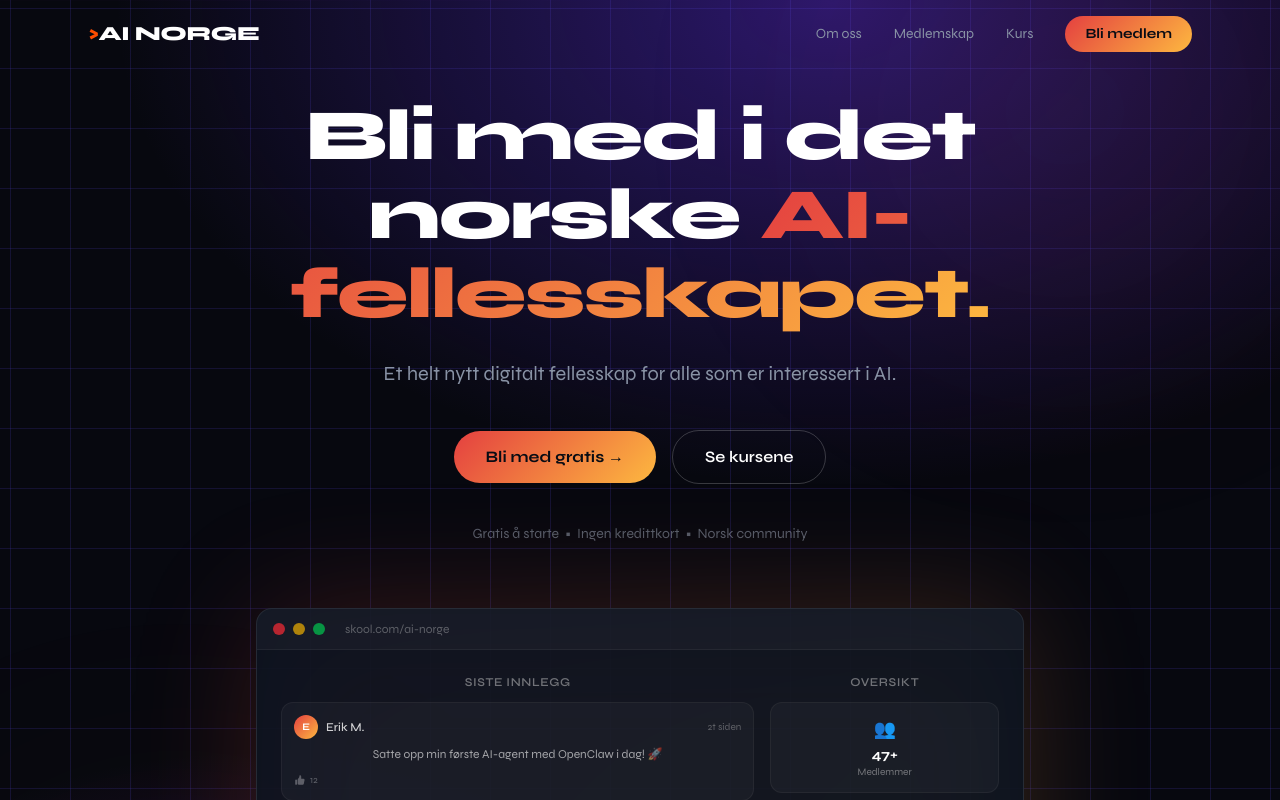
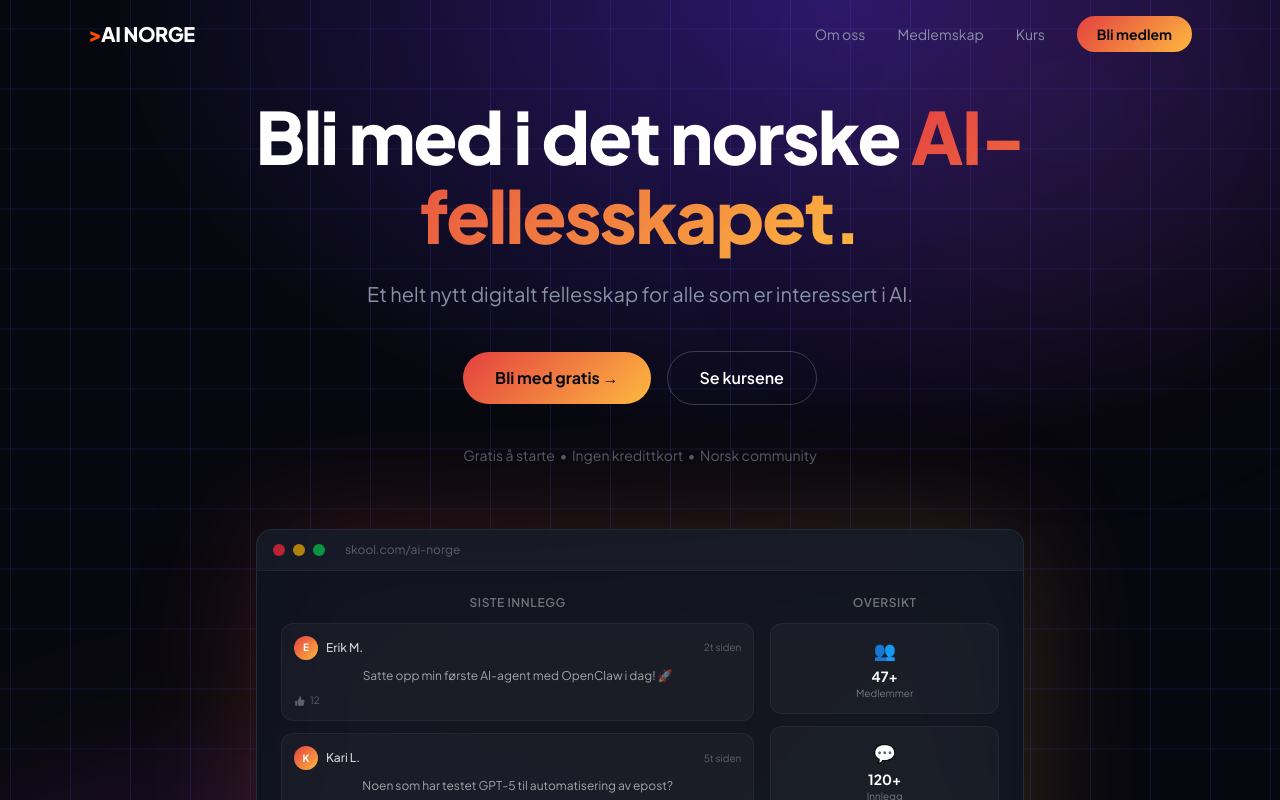
Before and after one commit to benjaclaw/ainorge-landing, a Next.js app: page / in a window 1280 px wide. Shown: the top 800 px of the page. Built offline with nearby package versions, Linux system fonts and the light colour scheme.

Commit message:
feat: switch to Plus Jakarta Sans font

```diff
--- a/src/app/layout.tsx
+++ b/src/app/layout.tsx
@@ -1,8 +1,8 @@
 import type { Metadata } from "next";
-import { Syne } from "next/font/google";
+import { Plus_Jakarta_Sans } from "next/font/google";
 import "./globals.css";
 
-const inter = Syne({
+const inter = Plus_Jakarta_Sans({
   variable: "--font-inter",
   subsets: ["latin"],
   weight: ["400", "500", "600", "700", "800"],
```
